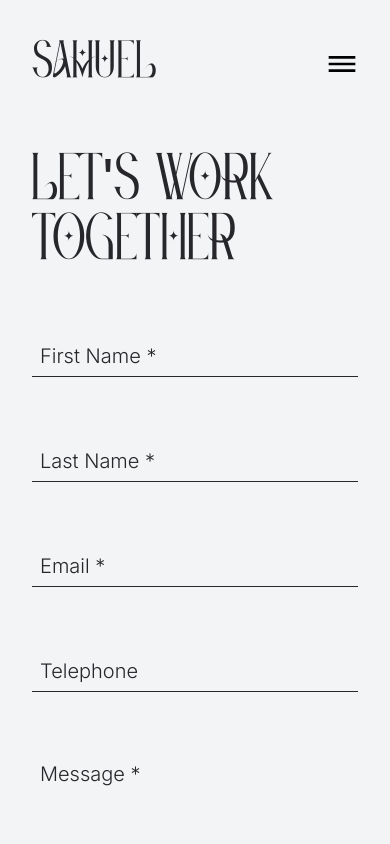
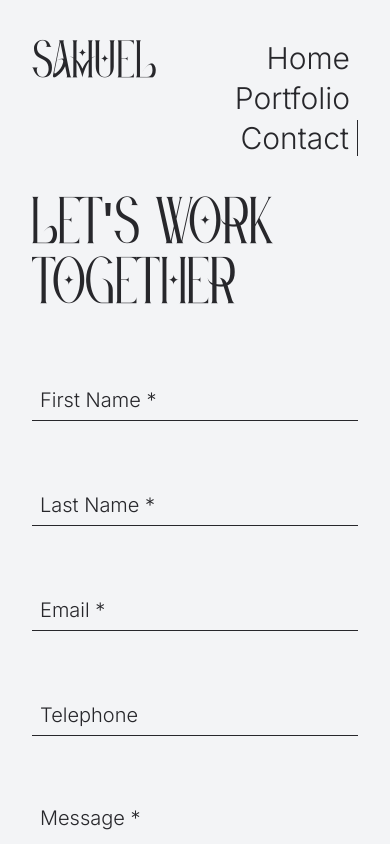
Before and after one commit to SamuelVanhaecke/portfolio-website-nextjs, a Next.js app: page /contact in a window 390 px wide. Shown: the top 844 px of the page. Built offline with nearby package versions, Linux system fonts and the light colour scheme.

Commit message:
feat: navbar mobile redesign

```diff
--- a/src/components/Nav.tsx
+++ b/src/components/Nav.tsx
@@ -12,13 +12,13 @@ export default () => {
   const [isOpen, setIsOpen] = useState(false)
 
   return (
-    <nav className="relative m-auto mt-10 mb-16 flex flex-col justify-between px-8 md:mb-24 md:flex-row md:px-16 xl:px-28">
-      <div className="flex flex-row items-center justify-between">
+    <nav className="relative m-auto mt-10 mb-10 flex flex-row justify-between px-8 md:mb-24 md:flex-row md:px-16 xl:px-28">
+      <div className="flex flex-row items-start justify-between md:items-center">
         <Link href="/">
           <h1 className="font-ilyas text-5xl uppercase text-black">Samuel</h1>
         </Link>
         {/* TODO: change and animate svg's */}
-        <div className="md:hidden">
+        {/* <div className="md:hidden">
           <button
             className="flex h-8 w-8 flex-col justify-between"
             onClick={() => setIsOpen(!isOpen)}
@@ -48,35 +48,34 @@ export default () => {
               </svg>
             )}
           </button>
-        </div>
+        </div> */}
       </div>
 
       {/* <ul className="hidden items-center gap-16 md:flex md:gap-24"> */}
       <ul
-        className={`${
-          isOpen ? 'flex' : 'hidden'
-        } mt-8 w-full flex-col items-center justify-center gap-10 md:static md:mt-0 md:flex md:h-auto md:w-auto md:flex-row md:gap-24 md:bg-transparent`}
+        className={`mt-0; flex w-full flex-col items-end justify-center gap-1 md:static md:mt-0 md:flex md:h-auto md:w-auto md:flex-row md:items-center md:gap-24 md:bg-transparent`}
       >
-        <li className="transition-all hover:pb-1">
+        <li className="transition-all md:hover:pb-1">
           <Link
             href="/"
-            className={
+            className={`${'pr-2 text-3xl font-[100] md:pr-0 md:text-lg md:font-light'} ${
               router.pathname == '/'
-                ? 'border-b border-black font-light'
+                ? 'border-r border-black font-light md:border-r-0 md:border-b'
                 : 'font-light'
             }
+            `}
           >
             Home
           </Link>
         </li>
-        <li className="transition-all hover:pb-1">
+        <li className="transition-all md:hover:pb-1">
           <Link
             href="/portfolio"
-            className={
+            className={`${'pr-2 text-3xl font-[100] md:pr-0 md:text-lg md:font-light'} ${
               router.pathname == '/portfolio'
-                ? 'border-b border-black font-light'
+                ? 'border-r border-black font-light md:border-r-0 md:border-b'
                 : 'font-light'
-            }
+            }`}
           >
             Portfolio
           </Link>
@@ -113,9 +112,11 @@ export default () => {
         <li>
           <Link
             href="/contact"
-            className={
-              'rounded-full border border-solid border-black bg-opacity-0 px-5 py-2.5 font-light transition-all duration-150 ease-out hover:bg-black hover:bg-opacity-100 hover:text-white'
-            }
+            className={`${'border-black bg-opacity-0 py-0 pr-2 text-3xl font-[100] transition-all duration-150 ease-out hover:text-white md:rounded-full md:border md:border-solid md:py-2.5 md:px-5 md:text-lg md:font-light md:hover:bg-black md:hover:bg-opacity-100'}, ${
+              router.pathname == '/contact'
+                ? 'rounded-none border-r border-black font-light md:border-b'
+                : 'font-light'
+            }`}
           >
             Contact
           </Link>
```
